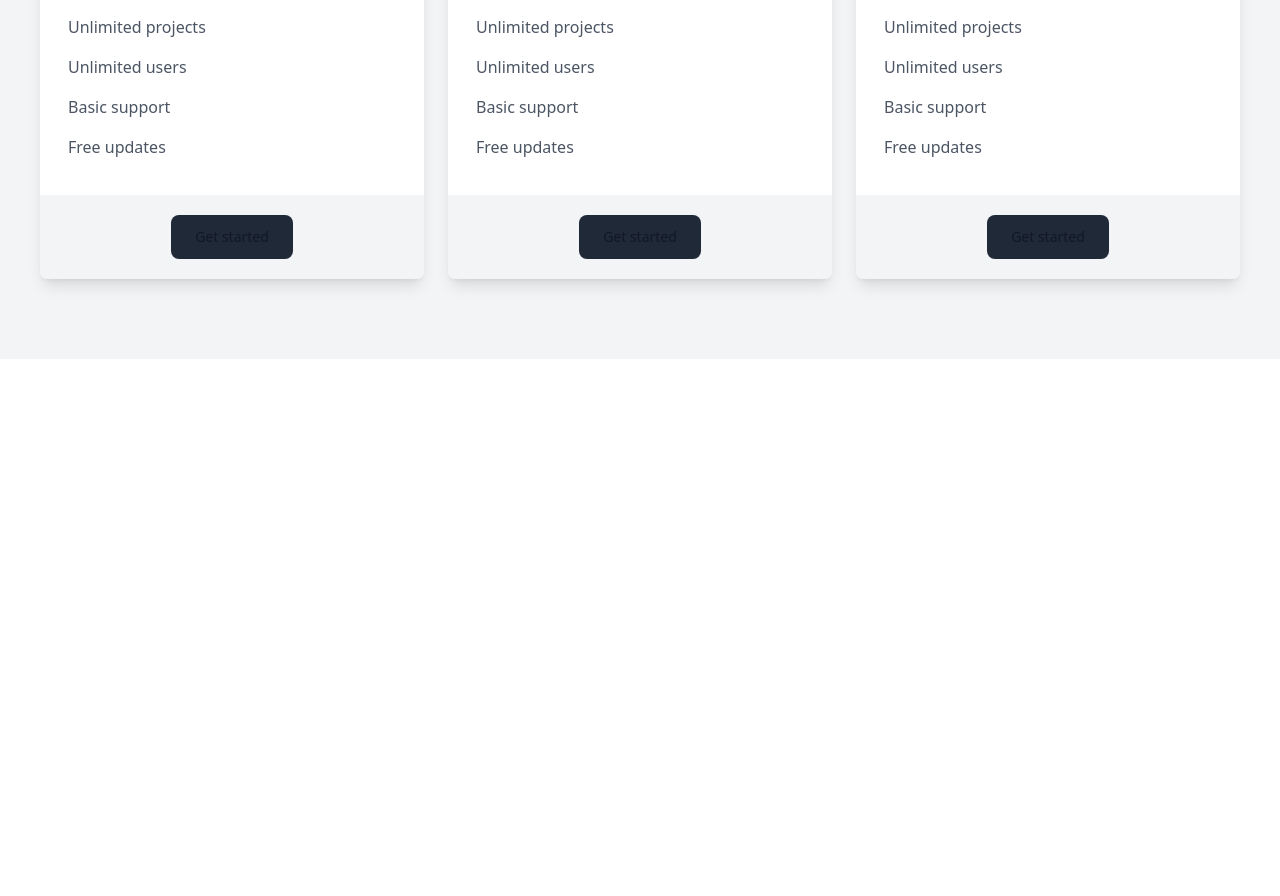
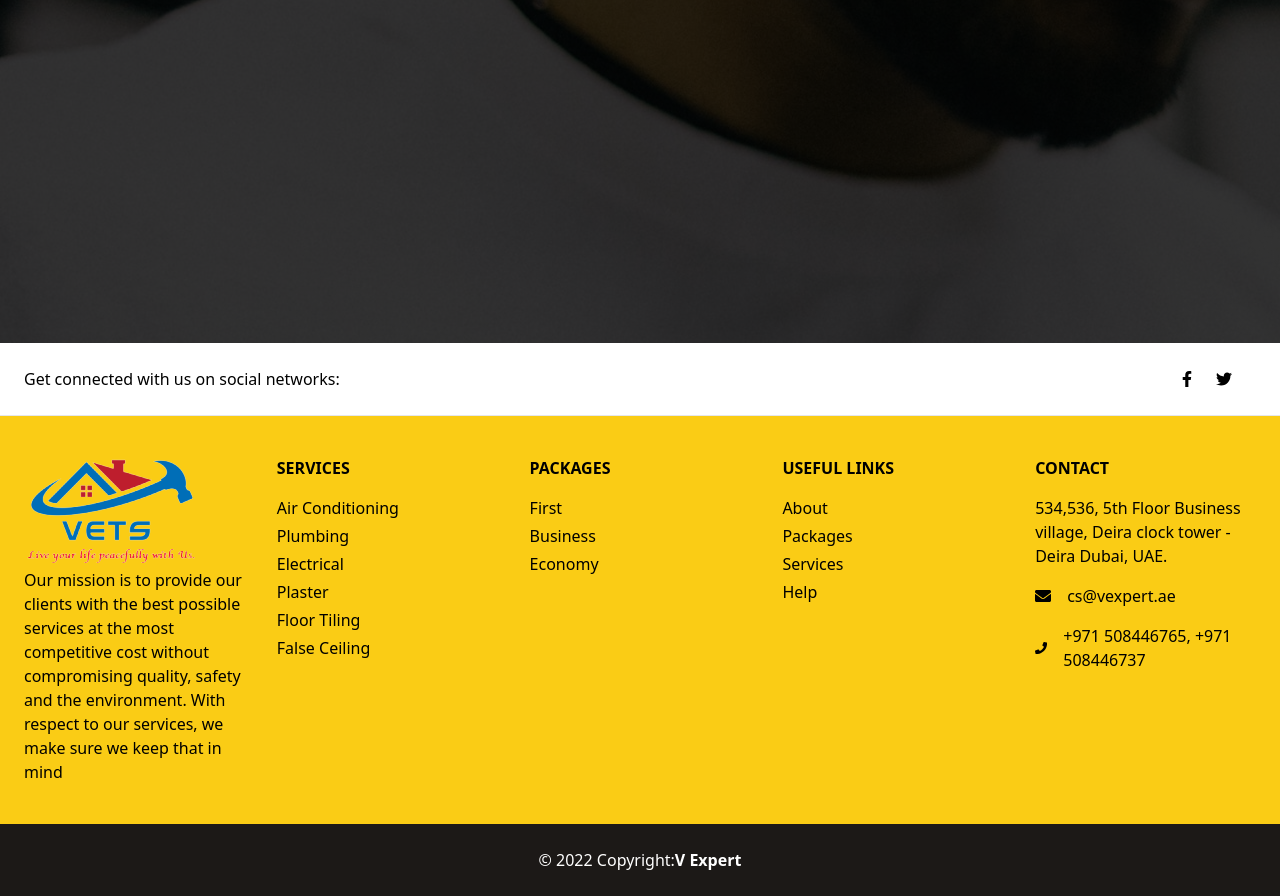
Before and after one commit to Anubhav-Pathak/V-Expert, a React (Create React App) app in the folder client/: page /packages in a window 1280 px wide. Shown: the part 497-1393 px from the top of the page. Before the commit the page ends 856 px from the top, so only its background shows below. Built offline with nearby package versions, Linux system fonts and the light colour scheme.

Commit message:
Added initial Footer

```diff
--- a/client/src/App.js
+++ b/client/src/App.js
@@ -2,9 +2,10 @@ import React from "react";
 import {Routes, Route} from "react-router-dom";
 import Header from "./components/layouts/header/header";
 import Home from "./components/pages/home/home";
-import Package from "./components/pages/package/package";
+// import Package from "./components/pages/package/package";
+// import Form from "./components/pages/package/form";
 import Error from "./components/pages/error/error";
-import Form from "./components/pages/package/form";
+import Footer from "./components/layouts/footer/footer";
 
 function App() {
     return (
@@ -12,11 +13,12 @@ function App() {
             <Header />
             <Routes>
                 <Route path={"/"} element={<Home />} />
-                <Route path={"/packages"} element={<Package />} />
-                <Route path={"/packages/:name"} element={<Form />} />
+                {/* <Route path={"/packages"} element={<Package />} />
+                <Route path={"/packages/:name"} element={<Form />} /> */}
                 <Route path={"/error"} element={<Error />} />
                 <Route path={"*"} element={<Error />} />
             </Routes>
+            <Footer />
         </>
     );
 }
--- a/client/src/assests/css/tailwind/output.css
+++ b/client/src/assests/css/tailwind/output.css
@@ -755,6 +755,10 @@ video {
   margin-top: 1rem;
 }
 
+.mb-1 {
+  margin-bottom: 0.25rem;
+}
+
 .block {
   display: block;
 }
@@ -941,6 +945,10 @@ video {
 
 .gap-4 {
   gap: 1rem;
+}
+
+.gap-1 {
+  gap: 0.25rem;
 }
 
 .gap-x-4 {
@@ -1449,6 +1457,10 @@ a {
     grid-template-columns: repeat(4, minmax(0, 1fr));
   }
 
+  .lg\:grid-cols-5 {
+    grid-template-columns: repeat(5, minmax(0, 1fr));
+  }
+
   .lg\:flex-row {
     flex-direction: row;
   }
--- a/client/src/components/layouts/footer/footer.js
+++ b/client/src/components/layouts/footer/footer.js
@@ -1,14 +1,14 @@
 import React from 'react'
-
+import footerLogo from "../../../assests/images/Footer-Logo.png";
 const Footer = () => {
     return (
-        <footer className="text-center lg:text-left bg-gray-100 text-gray-600">
-            <div className="flex justify-center items-center lg:justify-between p-6 border-b border-gray-300">
+        <footer className="text-center lg:text-left bg-yellow-400">
+            <div className="flex justify-center items-center lg:justify-between p-6 border-b bg-white text-black">
                 <div className="mr-12 hidden lg:block">
                 <span>Get connected with us on social networks:</span>
                 </div>
                 <div className="flex justify-center">
-                <a href="#!" className="mr-6 text-gray-600">
+                <a href="#!" className="mr-6 ">
                     <svg aria-hidden="true" focusable="false" data-prefix="fab" data-icon="facebook-f"
                     className="w-2.5" role="img" xmlns="http://www.w3.org/2000/svg"
                     viewBox="0 0 320 512">
@@ -17,7 +17,7 @@ const Footer = () => {
                     </path>
                     </svg>
                 </a>
-                <a href="#!" className="mr-6 text-gray-600">
+                <a href="#!" className="mr-6 ">
                     <svg aria-hidden="true" focusable="false" data-prefix="fab" data-icon="twitter"
                     className="w-4" role="img" xmlns="http://www.w3.org/2000/svg" viewBox="0 0 512 512">
                     <path fill="currentColor"
@@ -25,23 +25,7 @@ const Footer = () => {
                     </path>
                     </svg>
                 </a>
-                <a href="#!" className="mr-6 text-gray-600">
-                    <svg aria-hidden="true" focusable="false" data-prefix="fab" data-icon="google"
-                    className="w-3.5" role="img" xmlns="http://www.w3.org/2000/svg" viewBox="0 0 488 512">
-                    <path fill="currentColor"
-                        d="M488 261.8C488 403.3 391.1 504 248 504 110.8 504 0 393.2 0 256S110.8 8 248 8c66.8 0 123 24.5 166.3 64.9l-67.5 64.9C258.5 52.6 94.3 116.6 94.3 256c0 86.5 69.1 156.6 153.7 156.6 98.2 0 135-70.4 140.8-106.9H248v-85.3h236.1c2.3 12.7 3.9 24.9 3.9 41.4z">
-                    </path>
-                    </svg>
-                </a>
-                <a href="#!" className="mr-6 text-gray-600">
-                    <svg aria-hidden="true" focusable="false" data-prefix="fab" data-icon="instagram"
-                    className="w-3.5" role="img" xmlns="http://www.w3.org/2000/svg" viewBox="0 0 448 512">
-                    <path fill="currentColor"
-                        d="M224.1 141c-63.6 0-114.9 51.3-114.9 114.9s51.3 114.9 114.9 114.9S339 319.5 339 255.9 287.7 141 224.1 141zm0 189.6c-41.1 0-74.7-33.5-74.7-74.7s33.5-74.7 74.7-74.7 74.7 33.5 74.7 74.7-33.6 74.7-74.7 74.7zm146.4-194.3c0 14.9-12 26.8-26.8 26.8-14.9 0-26.8-12-26.8-26.8s12-26.8 26.8-26.8 26.8 12 26.8 26.8zm76.1 27.2c-1.7-35.9-9.9-67.7-36.2-93.9-26.2-26.2-58-34.4-93.9-36.2-37-2.1-147.9-2.1-184.9 0-35.8 1.7-67.6 9.9-93.9 36.1s-34.4 58-36.2 93.9c-2.1 37-2.1 147.9 0 184.9 1.7 35.9 9.9 67.7 36.2 93.9s58 34.4 93.9 36.2c37 2.1 147.9 2.1 184.9 0 35.9-1.7 67.7-9.9 93.9-36.2 26.2-26.2 34.4-58 36.2-93.9 2.1-37 2.1-147.8 0-184.8zM398.8 388c-7.8 19.6-22.9 34.7-42.6 42.6-29.5 11.7-99.5 9-132.1 9s-102.7 2.6-132.1-9c-19.6-7.8-34.7-22.9-42.6-42.6-11.7-29.5-9-99.5-9-132.1s-2.6-102.7 9-132.1c7.8-19.6 22.9-34.7 42.6-42.6 29.5-11.7 99.5-9 132.1-9s102.7-2.6 132.1 9c19.6 7.8 34.7 22.9 42.6 42.6 11.7 29.5 9 99.5 9 132.1s2.7 102.7-9 132.1z">
-                    </path>
-                    </svg>
-                </a>
-                <a href="#!" className="mr-6 text-gray-600">
+                {/* <a href="#!" className="mr-6 ">
                     <svg aria-hidden="true" focusable="false" data-prefix="fab" data-icon="linkedin-in"
                     className="w-3.5" role="img" xmlns="http://www.w3.org/2000/svg"
                     viewBox="0 0 448 512">
@@ -49,89 +33,43 @@ const Footer = () => {
                         d="M100.28 448H7.4V148.9h92.88zM53.79 108.1C24.09 108.1 0 83.5 0 53.8a53.79 53.79 0 0 1 107.58 0c0 29.7-24.1 54.3-53.79 54.3zM447.9 448h-92.68V302.4c0-34.7-.7-79.2-48.29-79.2-48.29 0-55.69 37.7-55.69 76.7V448h-92.78V148.9h89.08v40.8h1.3c12.4-23.5 42.69-48.3 87.88-48.3 94 0 111.28 61.9 111.28 142.3V448z">
                     </path>
                     </svg>
-                </a>
-                <a href="#!" className="text-gray-600">
-                    <svg aria-hidden="true" focusable="false" data-prefix="fab" data-icon="github"
-                    className="w-4" role="img" xmlns="http://www.w3.org/2000/svg" viewBox="0 0 496 512">
-                    <path fill="currentColor"
-                        d="M165.9 397.4c0 2-2.3 3.6-5.2 3.6-3.3.3-5.6-1.3-5.6-3.6 0-2 2.3-3.6 5.2-3.6 3-.3 5.6 1.3 5.6 3.6zm-31.1-4.5c-.7 2 1.3 4.3 4.3 4.9 2.6 1 5.6 0 6.2-2s-1.3-4.3-4.3-5.2c-2.6-.7-5.5.3-6.2 2.3zm44.2-1.7c-2.9.7-4.9 2.6-4.6 4.9.3 2 2.9 3.3 5.9 2.6 2.9-.7 4.9-2.6 4.6-4.6-.3-1.9-3-3.2-5.9-2.9zM244.8 8C106.1 8 0 113.3 0 252c0 110.9 69.8 205.8 169.5 239.2 12.8 2.3 17.3-5.6 17.3-12.1 0-6.2-.3-40.4-.3-61.4 0 0-70 15-84.7-29.8 0 0-11.4-29.1-27.8-36.6 0 0-22.9-15.7 1.6-15.4 0 0 24.9 2 38.6 25.8 21.9 38.6 58.6 27.5 72.9 20.9 2.3-16 8.8-27.1 16-33.7-55.9-6.2-112.3-14.3-112.3-110.5 0-27.5 7.6-41.3 23.6-58.9-2.6-6.5-11.1-33.3 2.6-67.9 20.9-6.5 69 27 69 27 20-5.6 41.5-8.5 62.8-8.5s42.8 2.9 62.8 8.5c0 0 48.1-33.6 69-27 13.7 34.7 5.2 61.4 2.6 67.9 16 17.7 25.8 31.5 25.8 58.9 0 96.5-58.9 104.2-114.8 110.5 9.2 7.9 17 22.9 17 46.4 0 33.7-.3 75.4-.3 83.6 0 6.5 4.6 14.4 17.3 12.1C428.2 457.8 496 362.9 496 252 496 113.3 383.5 8 244.8 8zM97.2 352.9c-1.3 1-1 3.3.7 5.2 1.6 1.6 3.9 2.3 5.2 1 1.3-1 1-3.3-.7-5.2-1.6-1.6-3.9-2.3-5.2-1zm-10.8-8.1c-.7 1.3.3 2.9 2.3 3.9 1.6 1 3.6.7 4.3-.7.7-1.3-.3-2.9-2.3-3.9-2-.6-3.6-.3-4.3.7zm32.4 35.6c-1.6 1.3-1 4.3 1.3 6.2 2.3 2.3 5.2 2.6 6.5 1 1.3-1.3.7-4.3-1.3-6.2-2.2-2.3-5.2-2.6-6.5-1zm-11.4-14.7c-1.6 1-1.6 3.6 0 5.9 1.6 2.3 4.3 3.3 5.6 2.3 1.6-1.3 1.6-3.9 0-6.2-1.4-2.3-4-3.3-5.6-2z">
-                    </path>
-                    </svg>
-                </a>
+                </a> */}
                 </div>
             </div>
-            <div className="mx-6 py-10 text-center md:text-left">
-                <div className="grid grid-1 md:grid-cols-2 lg:grid-cols-4 gap-8">
+            <div className="mx-6 py-10 text-center md:text-left ">
+                <div className="grid grid-1 md:grid-cols-2 lg:grid-cols-5 gap-8 text-black">
                 <div className="">
-                    <h6 className="
-                        uppercase
-                        font-semibold
-                        mb-4
-                        flex
-                        items-center
-                        justify-center
-                        md:justify-start
-                    ">
-                    <svg aria-hidden="true" focusable="false" data-prefix="fas" data-icon="cubes"
-                        className="w-4 mr-3" role="img" xmlns="http://www.w3.org/2000/svg"
-                        viewBox="0 0 512 512">
-                        <path fill="currentColor"
-                        d="M488.6 250.2L392 214V105.5c0-15-9.3-28.4-23.4-33.7l-100-37.5c-8.1-3.1-17.1-3.1-25.3 0l-100 37.5c-14.1 5.3-23.4 18.7-23.4 33.7V214l-96.6 36.2C9.3 255.5 0 268.9 0 283.9V394c0 13.6 7.7 26.1 19.9 32.2l100 50c10.1 5.1 22.1 5.1 32.2 0l103.9-52 103.9 52c10.1 5.1 22.1 5.1 32.2 0l100-50c12.2-6.1 19.9-18.6 19.9-32.2V283.9c0-15-9.3-28.4-23.4-33.7zM358 214.8l-85 31.9v-68.2l85-37v73.3zM154 104.1l102-38.2 102 38.2v.6l-102 41.4-102-41.4v-.6zm84 291.1l-85 42.5v-79.1l85-38.8v75.4zm0-112l-102 41.4-102-41.4v-.6l102-38.2 102 38.2v.6zm240 112l-85 42.5v-79.1l85-38.8v75.4zm0-112l-102 41.4-102-41.4v-.6l102-38.2 102 38.2v.6z">
-                        </path>
-                    </svg>
-                    Tailwind ELEMENTS
-                    </h6>
-                    <p>
-                    Here you can use rows and columns to organize your footer content. Lorem ipsum dolor
-                    sit amet, consectetur adipisicing elit.
-                    </p>
+                    <img src={footerLogo} alt="V Expert" />
+                    <p> Our mission is to provide our clients with the best possible services at the most competitive cost without compromising quality, safety and the environment. With respect to our services, we make sure we keep that in mind </p>
                 </div>
                 <div className="">
-                    <h6 className="uppercase font-semibold mb-4 flex justify-center md:justify-start">
-                    Products
-                    </h6>
-                    <p className="mb-4">
-                    <a href="#!" className="text-gray-600">Angular</a>
-                    </p>
-                    <p className="mb-4">
-                    <a href="#!" className="text-gray-600">React</a>
-                    </p>
-                    <p className="mb-4">
-                    <a href="#!" className="text-gray-600">Vue</a>
-                    </p>
-                    <p>
-                    <a href="#!" className="text-gray-600">Laravel</a>
-                    </p>
+                    <h6 className="uppercase font-semibold mb-4 flex justify-center md:justify-start">Services</h6>
+                    <p className="mb-1"><a href="/services" className="">Air Conditioning</a></p>
+                    <p className="mb-1"><a href="/services" className="">Plumbing</a></p>
+                    <p className="mb-1"><a href="/services" className="">Electrical</a></p>
+                    <p className="mb-1"><a href="/services" className="">Plaster</a></p>
+                    <p className="mb-1"><a href="/services" className="">Floor Tiling</a></p>
+                    <p><a href="/services" className="">False Ceiling</a></p>
+
                 </div>
                 <div className="">
-                    <h6 className="uppercase font-semibold mb-4 flex justify-center md:justify-start">
-                    Useful links
-                    </h6>
-                    <p className="mb-4">
-                    <a href="#!" className="text-gray-600">Pricing</a>
-                    </p>
-                    <p className="mb-4">
-                    <a href="#!" className="text-gray-600">Settings</a>
-                    </p>
-                    <p className="mb-4">
-                    <a href="#!" className="text-gray-600">Orders</a>
-                    </p>
-                    <p>
-                    <a href="#!" className="text-gray-600">Help</a>
-                    </p>
+                    <h6 className="uppercase font-semibold mb-4 flex justify-center md:justify-start">Packages</h6>
+                    <p className="mb-1"><a href="/services" className="">First</a></p>
+                    <p className="mb-1"><a href="/services" className="">Business</a></p>
+                    <p className="mb-1"><a href="/services" className="">Economy</a></p>
                 </div>
                 <div className="">
-                    <h6 className="uppercase font-semibold mb-4 flex justify-center md:justify-start">
-                    Contact
-                    </h6>
+                    <h6 className="uppercase font-semibold mb-4 flex justify-center md:justify-start">Useful Links</h6>
+                    <p className="mb-1"><a href="#about" className="">About</a></p>
+                    <p className="mb-1"><a href="#package" className="">Packages</a></p>
+                    <p className="mb-1"><a href="#service" className="">Services</a></p>
+                    <p><a href="#!" className="">Help</a></p>
+                </div>
+
+                <div className="">
+                    <h6 className="uppercase font-semibold mb-4 flex justify-center md:justify-start">Contact</h6>
                     <p className="flex items-center justify-center md:justify-start mb-4">
-                    <svg aria-hidden="true" focusable="false" data-prefix="fas" data-icon="home"
-                        className="w-4 mr-4" role="img" xmlns="http://www.w3.org/2000/svg" viewBox="0 0 576 512">
-                        <path fill="currentColor"
-                        d="M280.37 148.26L96 300.11V464a16 16 0 0 0 16 16l112.06-.29a16 16 0 0 0 15.92-16V368a16 16 0 0 1 16-16h64a16 16 0 0 1 16 16v95.64a16 16 0 0 0 16 16.05L464 480a16 16 0 0 0 16-16V300L295.67 148.26a12.19 12.19 0 0 0-15.3 0zM571.6 251.47L488 182.56V44.05a12 12 0 0 0-12-12h-56a12 12 0 0 0-12 12v72.61L318.47 43a48 48 0 0 0-61 0L4.34 251.47a12 12 0 0 0-1.6 16.9l25.5 31A12 12 0 0 0 45.15 301l235.22-193.74a12.19 12.19 0 0 1 15.3 0L530.9 301a12 12 0 0 0 16.9-1.6l25.5-31a12 12 0 0 0-1.7-16.93z">
-                        </path>
-                    </svg>
-                    New York, NY 10012, US
+                        534,536, 5th Floor Business village, Deira clock tower - Deira Dubai, UAE.
                     </p>
                     <p className="flex items-center justify-center md:justify-start mb-4">
                         <svg aria-hidden="true" focusable="false" data-prefix="fas" data-icon="envelope"
@@ -141,7 +79,7 @@ const Footer = () => {
                             d="M502.3 190.8c3.9-3.1 9.7-.2 9.7 4.7V400c0 26.5-21.5 48-48 48H48c-26.5 0-48-21.5-48-48V195.6c0-5 5.7-7.8 9.7-4.7 22.4 17.4 52.1 39.5 154.1 113.6 21.1 15.4 56.7 47.8 92.2 47.6 35.7.3 72-32.8 92.3-47.6 102-74.1 131.6-96.3 154-113.7zM256 320c23.2.4 56.6-29.2 73.4-41.4 132.7-96.3 142.8-104.7 173.4-128.7 5.8-4.5 9.2-11.5 9.2-18.9v-19c0-26.5-21.5-48-48-48H48C21.5 64 0 85.5 0 112v19c0 7.4 3.4 14.3 9.2 18.9 30.6 23.9 40.7 32.4 173.4 128.7 16.8 12.2 50.2 41.8 73.4 41.4z">
                             </path>
                         </svg>
-                    info@example.com
+                        cs@vexpert.ae
                     </p>
                     <p className="flex items-center justify-center md:justify-start mb-4">
                         <svg aria-hidden="true" focusable="false" data-prefix="fas" data-icon="phone"
@@ -151,24 +89,14 @@ const Footer = () => {
                             d="M493.4 24.6l-104-24c-11.3-2.6-22.9 3.3-27.5 13.9l-48 112c-4.2 9.8-1.4 21.3 6.9 28l60.6 49.6c-36 76.7-98.9 140.5-177.2 177.2l-49.6-60.6c-6.8-8.3-18.2-11.1-28-6.9l-112 48C3.9 366.5-2 378.1.6 389.4l24 104C27.1 504.2 36.7 512 48 512c256.1 0 464-207.5 464-464 0-11.2-7.7-20.9-18.6-23.4z">
                             </path>
                         </svg>
-                    + 01 234 567 88
-                    </p>
-                    <p className="flex items-center justify-center md:justify-start">
-                    <svg aria-hidden="true" focusable="false" data-prefix="fas" data-icon="print"
-                        className="w-4 mr-4" role="img" xmlns="http://www.w3.org/2000/svg"
-                        viewBox="0 0 512 512">
-                        <path fill="currentColor"
-                        d="M448 192V77.25c0-8.49-3.37-16.62-9.37-22.63L393.37 9.37c-6-6-14.14-9.37-22.63-9.37H96C78.33 0 64 14.33 64 32v160c-35.35 0-64 28.65-64 64v112c0 8.84 7.16 16 16 16h48v96c0 17.67 14.33 32 32 32h320c17.67 0 32-14.33 32-32v-96h48c8.84 0 16-7.16 16-16V256c0-35.35-28.65-64-64-64zm-64 256H128v-96h256v96zm0-224H128V64h192v48c0 8.84 7.16 16 16 16h48v96zm48 72c-13.25 0-24-10.75-24-24 0-13.26 10.75-24 24-24s24 10.74 24 24c0 13.25-10.75 24-24 24z">
-                        </path>
-                    </svg>
-                    + 01 234 567 89
+                        +971 508446765, +971 508446737
                     </p>
                 </div>
                 </div>
             </div>
-            <div className="text-center p-6 bg-gray-200">
-                <span>© 2021 Copyright:</span>
-                <a className="text-gray-600 font-semibold" href="https://tailwind-elements.com/">Tailwind Elements</a>
+            <div className="text-center p-6 bg-stone-900 text-white">
+                <span>© 2022 Copyright:</span>
+                <a className=" font-semibold" href="https://tailwind-elements.com/">V Expert</a>
             </div>
         </footer>
     )
```
Also changed, not shown: client/src/assests/images/Footer-Logo.png (added). Lines whose indentation alone changed are shown as unchanged.
